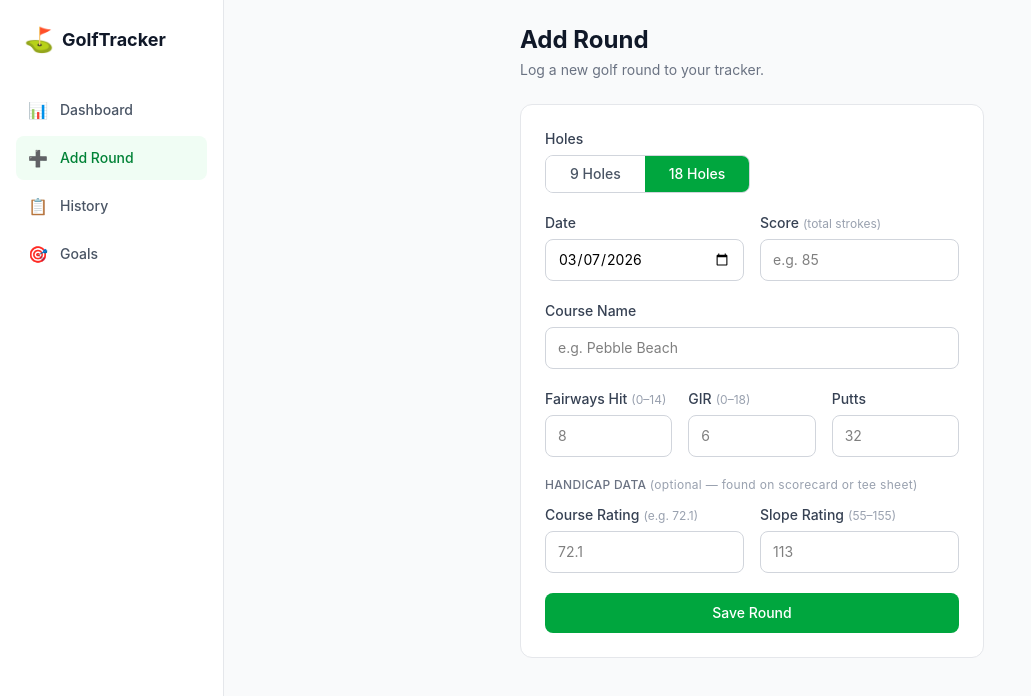
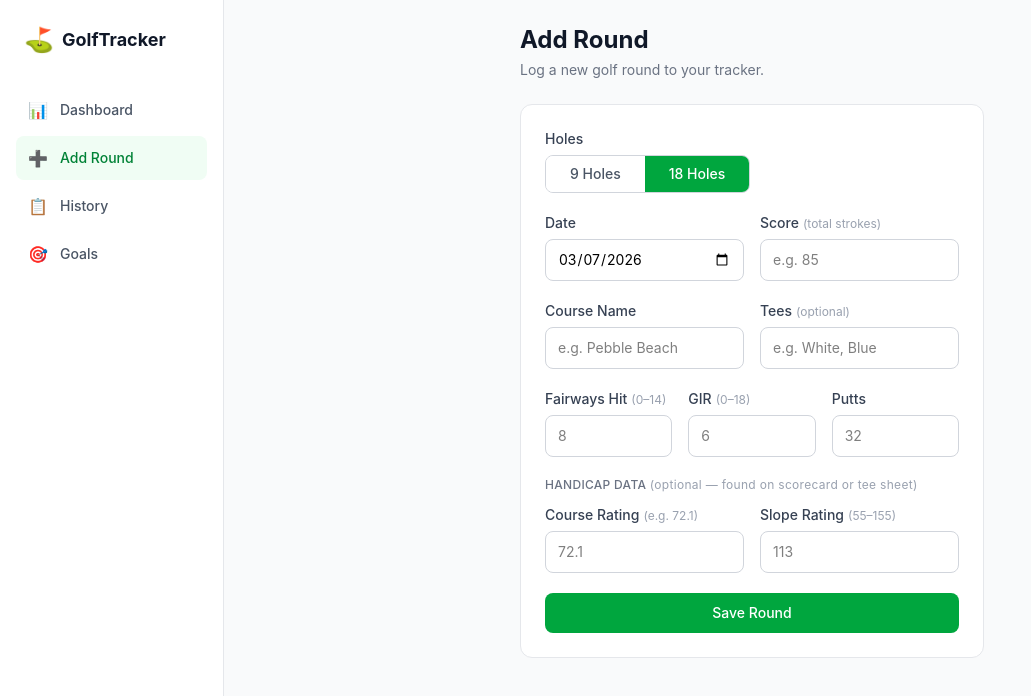
Before and after one commit to EBentjen/golf-tracker, a React (Vite) app: page /add in a window 1280 px wide. Shown: the top 696 px of the page, without its empty margins (0-1031 px from the left). Built offline with nearby package versions, Linux system fonts and the light colour scheme.

Commit message:
Auto-fill course/slope rating from saved course + tees

```diff
--- a/src/hooks/useRounds.js
+++ b/src/hooks/useRounds.js
@@ -2,6 +2,7 @@ import { useState, useEffect } from 'react';
 
 const STORAGE_KEY = 'golf_rounds';
 const TARGETS_KEY = 'golf_targets';
+const COURSES_KEY = 'golf_courses';
 
 const DEFAULT_TARGETS = { score: 85, fairways: 9, gir: 9, putts: 30 };
 
@@ -35,6 +36,33 @@ export function useRounds() {
   return { rounds, addRound, deleteRound };
 }
 
+export function useCourses() {
+  const [courses, setCourses] = useState(() => {
+    try {
+      const raw = localStorage.getItem(COURSES_KEY);
+      return raw ? JSON.parse(raw) : {};
+    } catch {
+      return {};
+    }
+  });
+
+  function saveCourseData(courseName, tees, courseRating, slopeRating) {
+    if (!courseName || !tees) return;
+    const key = `${courseName.trim().toLowerCase()}|${tees.trim().toLowerCase()}`;
+    const updated = { ...courses, [key]: { courseRating, slopeRating } };
+    setCourses(updated);
+    localStorage.setItem(COURSES_KEY, JSON.stringify(updated));
+  }
+
+  function lookupCourse(courseName, tees) {
+    if (!courseName || !tees) return null;
+    const key = `${courseName.trim().toLowerCase()}|${tees.trim().toLowerCase()}`;
+    return courses[key] ?? null;
+  }
+
+  return { saveCourseData, lookupCourse };
+}
+
 export function useTargets() {
   const [targets, setTargets] = useState(() => {
     try {
--- a/src/pages/AddRound.jsx
+++ b/src/pages/AddRound.jsx
@@ -1,9 +1,11 @@
 import { useState } from 'react';
 import { useNavigate } from 'react-router-dom';
+import { useCourses } from '../hooks/useRounds';
 
 const defaultForm = {
   date: new Date().toISOString().slice(0, 10),
   course: '',
+  tees: '',
   holes: 18,
   score: '',
   fairways: '',
@@ -32,12 +34,28 @@ const inputClass =
 export default function AddRound({ onAdd }) {
   const [form, setForm] = useState(defaultForm);
   const [errors, setErrors] = useState({});
+  const [autoFilled, setAutoFilled] = useState(false);
   const navigate = useNavigate();
+  const { saveCourseData, lookupCourse } = useCourses();
 
   const is9 = form.holes === 9;
 
   function set(field, value) {
-    setForm((f) => ({ ...f, [field]: value }));
+    setForm((prev) => {
+      const updated = { ...prev, [field]: value };
+      if (field === 'course' || field === 'tees') {
+        const course = field === 'course' ? value : prev.course;
+        const tees = field === 'tees' ? value : prev.tees;
+        const saved = lookupCourse(course, tees);
+        if (saved) {
+          setAutoFilled(true);
+          return { ...updated, courseRating: String(saved.courseRating), slopeRating: String(saved.slopeRating) };
+        } else {
+          setAutoFilled(false);
+        }
+      }
+      return updated;
+    });
     setErrors((e) => ({ ...e, [field]: undefined }));
   }
 
@@ -84,9 +102,13 @@ export default function AddRound({ onAdd }) {
     e.preventDefault();
     const errs = validate();
     if (Object.keys(errs).length) { setErrors(errs); return; }
+    if (form.courseRating !== '' && form.slopeRating !== '' && form.tees.trim()) {
+      saveCourseData(form.course, form.tees, Number(form.courseRating), Number(form.slopeRating));
+    }
     onAdd({
       date: form.date,
       course: form.course.trim(),
+      tees: form.tees.trim() || undefined,
       holes: form.holes,
       score: Number(form.score),
       fairways: Number(form.fairways),
@@ -147,6 +169,7 @@ export default function AddRound({ onAdd }) {
           </Field>
         </div>
 
+        <div className="grid grid-cols-2 gap-4">
           <Field label="Course Name" error={errors.course}>
             <input
               type="text"
@@ -156,6 +179,16 @@ export default function AddRound({ onAdd }) {
               className={inputClass}
             />
           </Field>
+          <Field label="Tees" hint="optional">
+            <input
+              type="text"
+              placeholder="e.g. White, Blue"
+              value={form.tees}
+              onChange={(e) => set('tees', e.target.value)}
+              className={inputClass}
+            />
+          </Field>
+        </div>
 
         <div className="grid grid-cols-3 gap-4">
           <Field label="Fairways Hit" hint={`0–${is9 ? 7 : 14}`} error={errors.fairways}>
@@ -192,7 +225,11 @@ export default function AddRound({ onAdd }) {
         {/* Course rating & slope — optional, used for handicap calculation */}
         <div>
           <p className="text-xs font-medium text-gray-500 uppercase tracking-wide mb-3">
-            Handicap Data <span className="normal-case font-normal text-gray-400">(optional — found on scorecard or tee sheet)</span>
+            Handicap Data{' '}
+            {autoFilled
+              ? <span className="normal-case font-normal text-green-600">(auto-filled from saved course)</span>
+              : <span className="normal-case font-normal text-gray-400">(optional — found on scorecard or tee sheet)</span>
+            }
           </p>
           <div className="grid grid-cols-2 gap-4">
             <Field label="Course Rating" hint={is9 ? 'e.g. 35.2' : 'e.g. 72.1'} error={errors.courseRating}>
```
Lines whose indentation alone changed are shown as unchanged.
